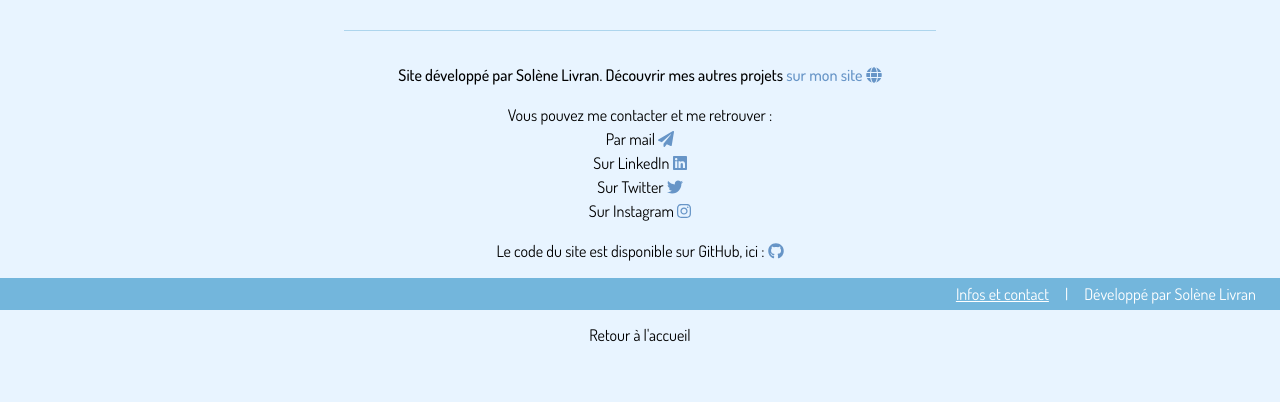
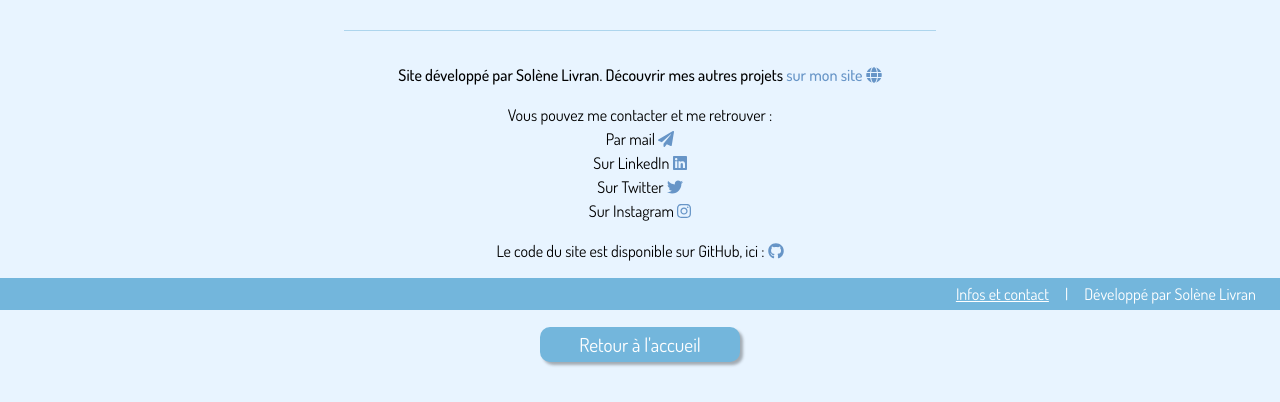
Before and after one commit to SoleneLivran/madlibs, a PHP site: page /info.php in a window 1280 px wide. Shown: the part 490-892 px from the top of the page. Before the commit the page ends 832 px from the top, so only its background shows below. Run offline with PHP 8.4, Linux system fonts and the light colour scheme; some libraries are stand-ins or nearby versions.

Commit message:
fix back to menu button on info page

```diff
--- a/public/info.php
+++ b/public/info.php
@@ -73,9 +73,9 @@
                 </div>
             </div>
 
-            <div class="back-to-menu">
-                <a href="index.php" class="back-to-menu-button">Retour à l'accueil</a>
-            </div>
+            <button class="button back-to-menu">
+                <a href="index.php">Retour à l'accueil</a>
+            </button>
 
         </div>
 
```
